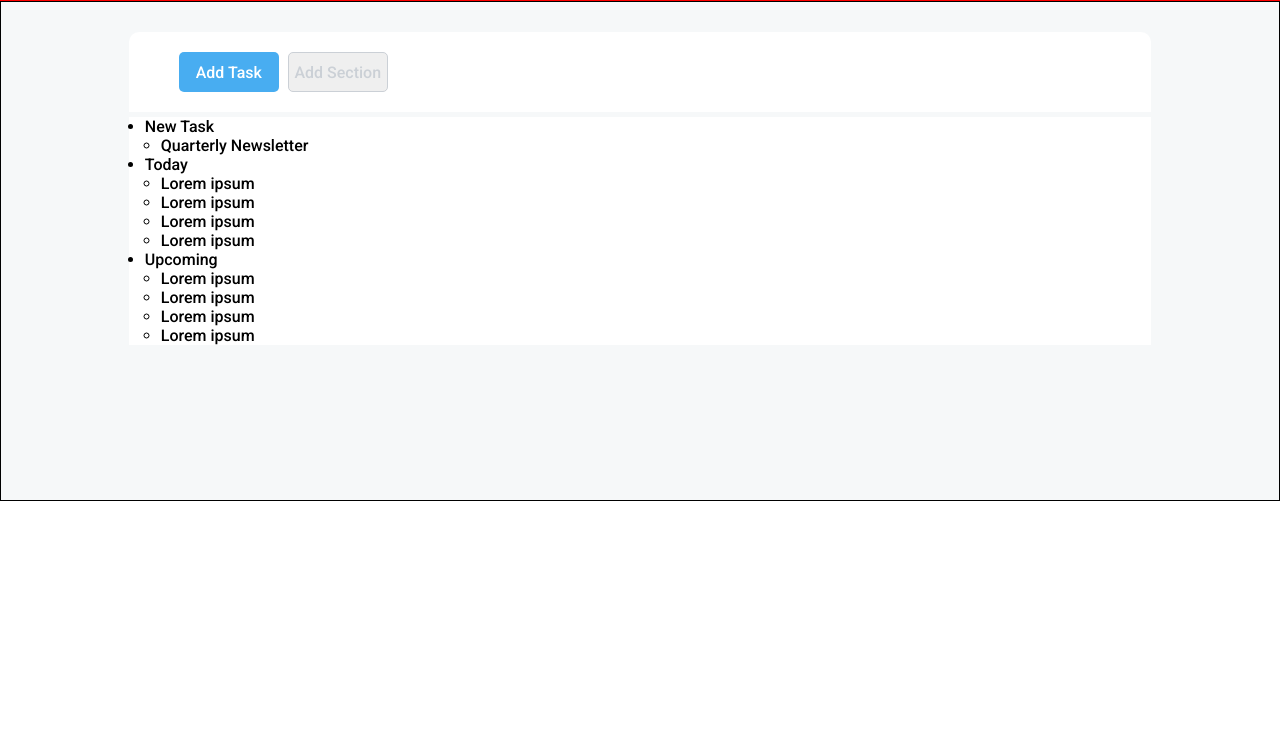
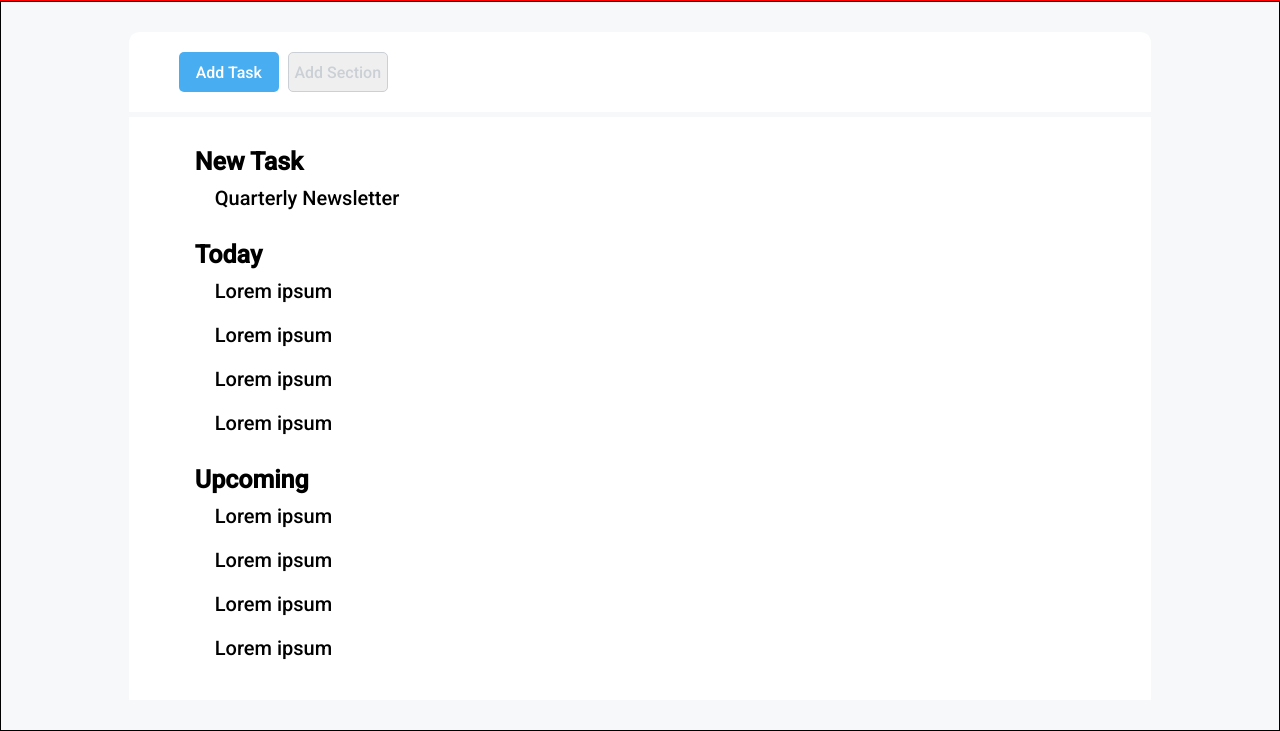
Before and after one commit to federico-casu/html-css-toboolist, a plain HTML site: page index.html in a window 1280 px wide. Shown: the part 104-835 px from the top of the page. Before the commit the page ends 800 px from the top, so only its background shows below. Drawn offline with Linux system fonts and the light colour scheme.

Commit message:
I'm styling lists

```diff
--- a/assets/css/style.css
+++ b/assets/css/style.css
@@ -24,7 +24,7 @@ h1 {
 
 main {
     width: 100%;
-    height: 500px;
+    /* height: 500px; */
     border: 1px solid black;
     background-color: rgb(246, 248, 249);
 }
@@ -35,8 +35,11 @@ main {
     margin: 30px auto;
 }
 
+.padding-20-50 {
+    padding: 20px 50px;
+}
+
 .buttons {
-    padding: 20px 50px;
     /* border: 2px solid green; */
     border-radius: 10px 10px 0 0;
     background-color: white;
@@ -68,11 +71,31 @@ main {
     margin-top: 5px;
     /* border: 1px solid blue; */
     background-color: white;
-
 }
 
 li {
     margin-left: 1em;
+    padding-block: 10px;
+    list-style: none;
 }
 
-.li-title {}
+.li-title {
+    font-size: 25px;
+    font-weight: bold;
+}
+
+.li-title::before {
+    /* down triangle before li-title */
+}
+
+.li-title+ul li {
+    font-size: 20px;
+}
+
+.li-title+ul li::before {
+    /* cross or check before li */
+}
+
+.li-title+ul li::after {
+    /* label after li */
+}
--- a/index.html
+++ b/index.html
@@ -26,12 +26,12 @@
 
         <div class="container">
 
-            <section class="buttons">
+            <section class="buttons padding-20-50">
                 <button>Add Task</button>
                 <button>Add Section</button>
             </section>
 
-            <section class="tasks">
+            <section class="tasks padding-20-50">
                 <ul>
                     <li>
                         <span class="li-title">New Task</span>
```
